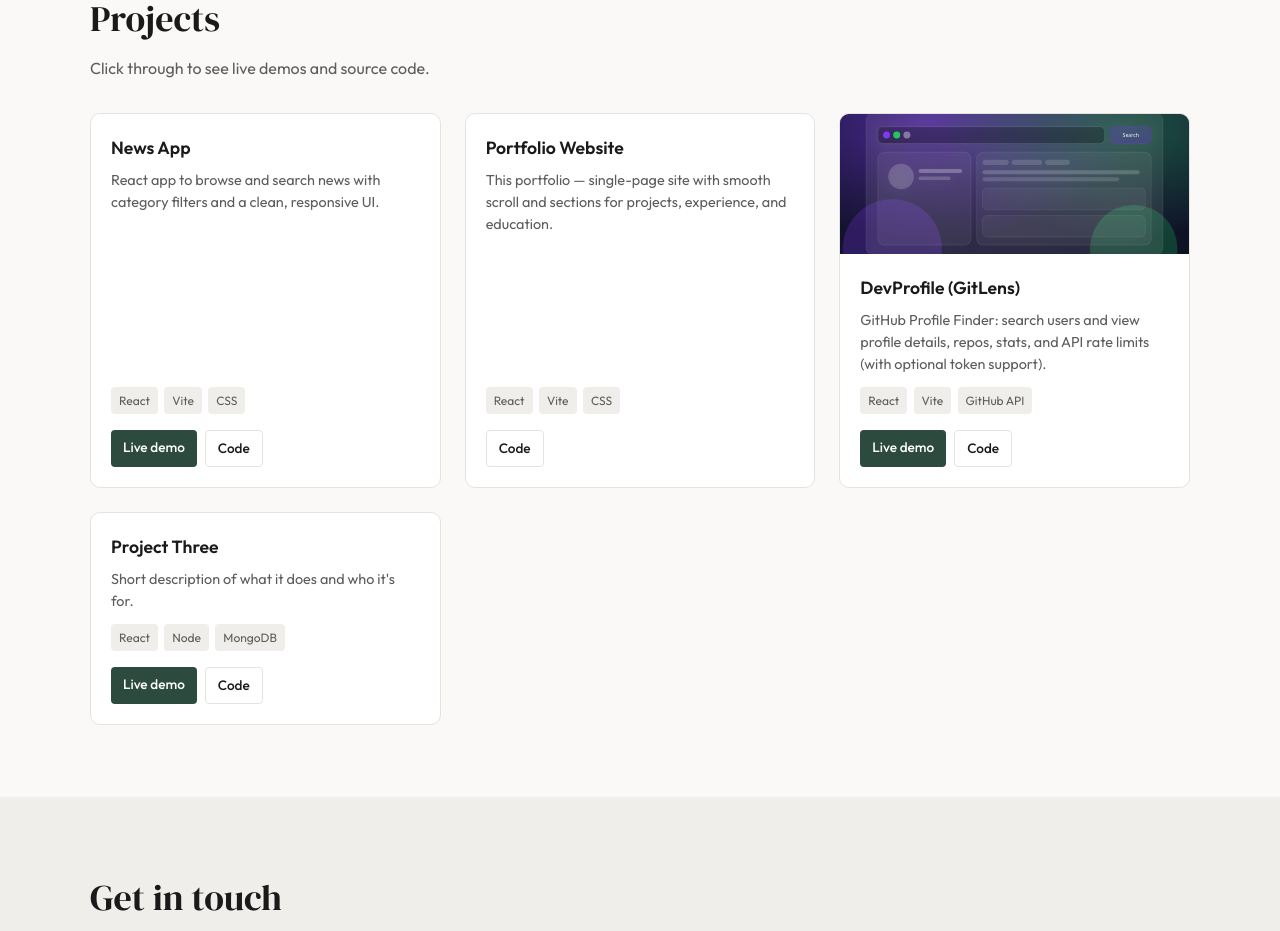
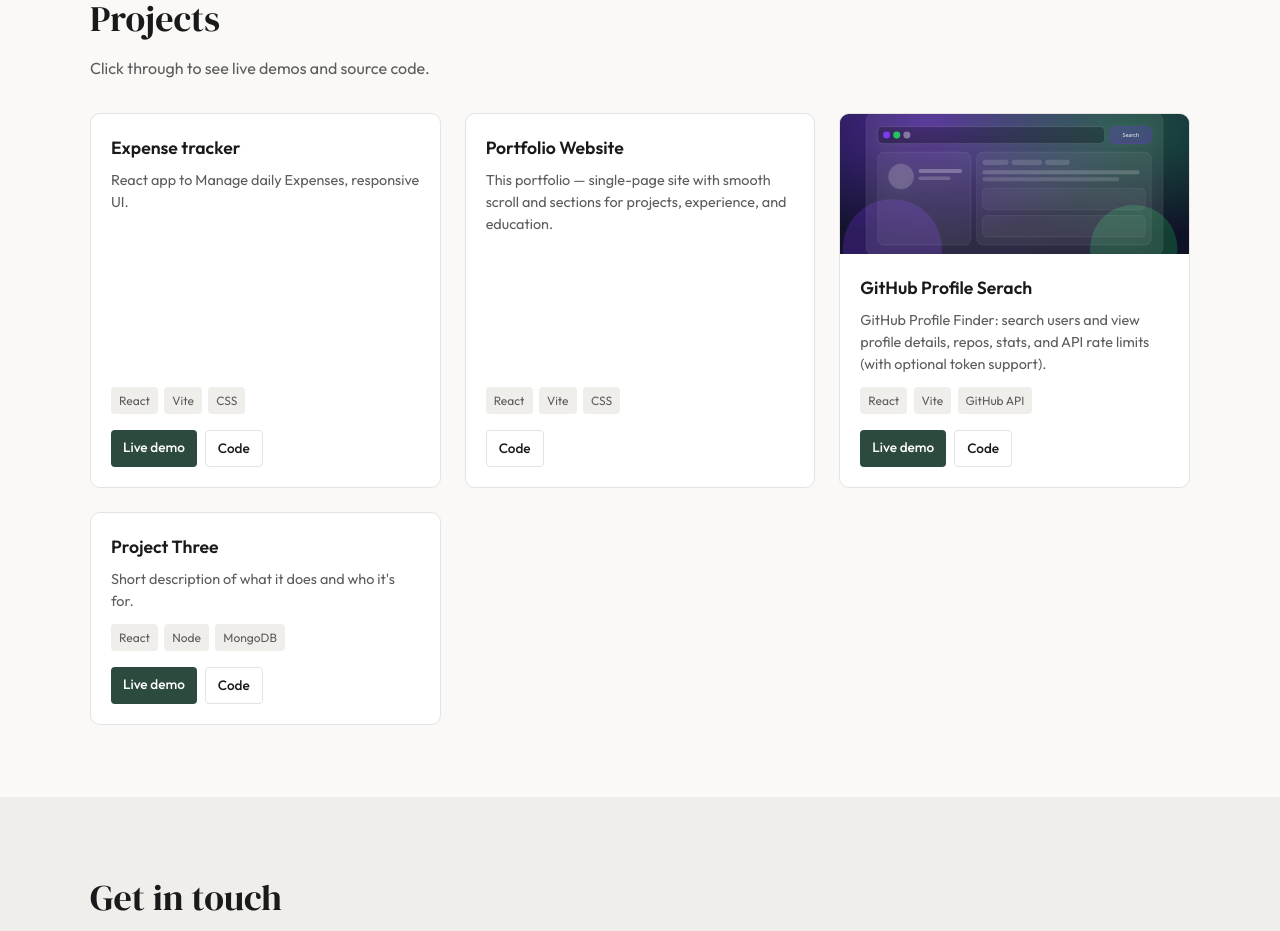
Before and after one commit to SHANMUKH-SRINIVAS/Web-Portfolio, a React (Vite) app: page / in a window 1280 px wide. Shown: the part 2200-3131 px from the top of the page. Built offline with nearby package versions, Linux system fonts and the light colour scheme.

Commit message:
port folio added

```diff
--- a/src/data.js
+++ b/src/data.js
@@ -60,11 +60,11 @@ export const education = [
 export const projects = [
   {
     id: 1,
-    title: 'News App',
-    description: 'React app to browse and search news with category filters and a clean, responsive UI.',
+    title: 'Expense tracker',
+    description: 'React app to Manage daily Expenses, responsive UI.',
     tech: ['React', 'Vite', 'CSS'],
-    liveUrl: 'https://your-news-app.netlify.app',
-    repoUrl: 'https://github.com/SHANMUKH-SRINIVAS/NEWS-APP',
+    liveUrl: 'https://expense-tracker-git-main-shanmukhs-projects-e5732eeb.vercel.app/',
+    repoUrl: 'https://github.com/SHANMUKH-SRINIVAS/Expense-Tracker',
     image: null, // optional: '/projects/news-app.png'
   },
   {
@@ -78,7 +78,7 @@ export const projects = [
   },
   {
     id: 3,
-    title: 'DevProfile (GitLens)',
+    title: 'GitHub Profile Serach',
     description:
       'GitHub Profile Finder: search users and view profile details, repos, stats, and API rate limits (with optional token support).',
     tech: ['React', 'Vite', 'GitHub API'],
```
Also changed, not shown: public/projects/ExpenseTracker.svg (added).
